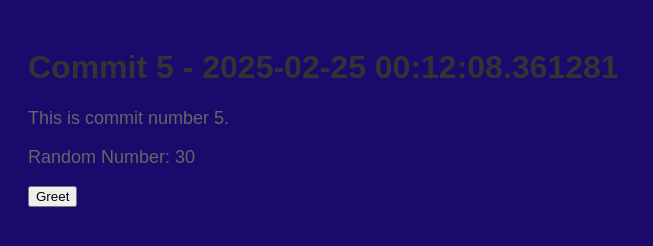
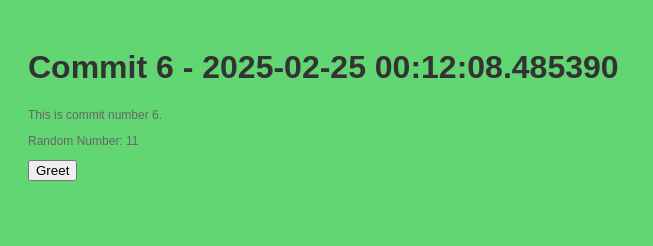
Before and after one commit to polishflits/autogen-repo-20250225001205, a plain HTML site: page index.html in a window 1280 px wide. Shown: the whole page, without its empty margins (0-653 px from the left). Drawn offline with Linux system fonts and the light colour scheme.

Commit message:
📝 Auto commit 6 with HTML, CSS, and JS

```diff
--- a/index.html
+++ b/index.html
@@ -2,13 +2,13 @@
     <!DOCTYPE html>
     <html>
     <head>
-        <title>Commit 5 - 2025-02-25 00:12:08.361281</title>
+        <title>Commit 6 - 2025-02-25 00:12:08.485390</title>
         <link rel="stylesheet" href="style.css">
     </head>
     <body>
-        <h1>Commit 5 - 2025-02-25 00:12:08.361281</h1>
-        <p>This is commit number 5.</p>
-        <p>Random Number: 30</p>
+        <h1>Commit 6 - 2025-02-25 00:12:08.485390</h1>
+        <p>This is commit number 6.</p>
+        <p>Random Number: 11</p>
         <button onclick="greet()">Greet</button>
         <script src="script.js"></script>
     </body>
--- a/script.js
+++ b/script.js
@@ -2,4 +2,4 @@
     function greet() {
         alert('Hello from commit ' + commitNumber + '!');
     }
-    var commitNumber = 5;
+    var commitNumber = 6;
--- a/style.css
+++ b/style.css
@@ -1,7 +1,7 @@
 
     body {
         font-family: Arial, sans-serif;
-        background-color: #1c096c;
+        background-color: #62d673;
         padding: 20px;
     }
     h1 {
@@ -9,5 +9,5 @@
     }
     p {
         color: #666;
-        font-size: 18px;
+        font-size: 12px;
     }
```
